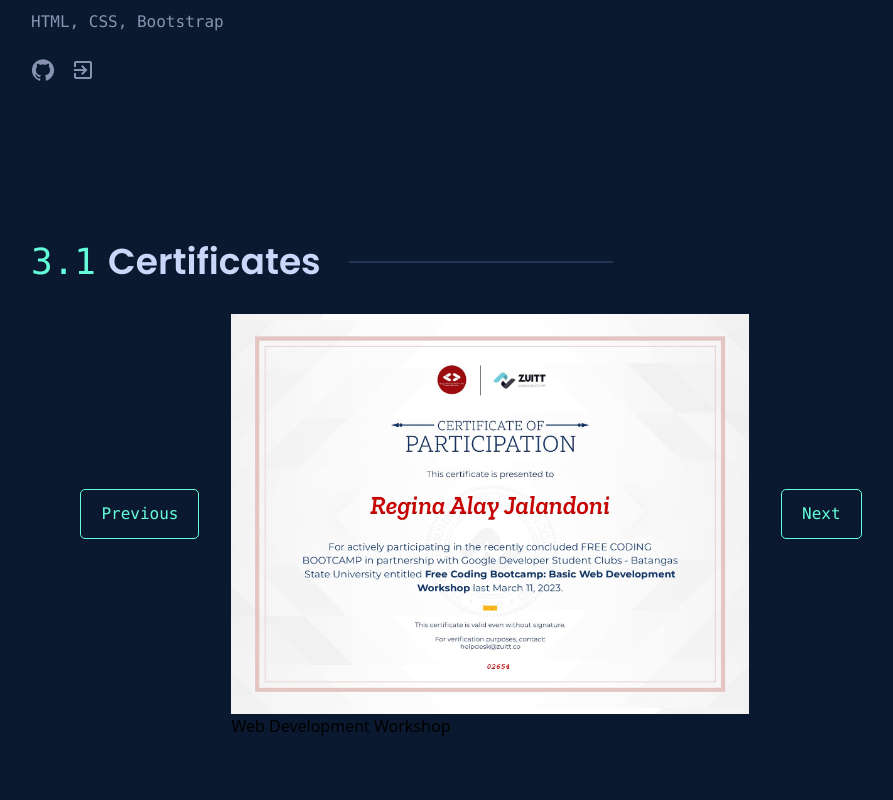
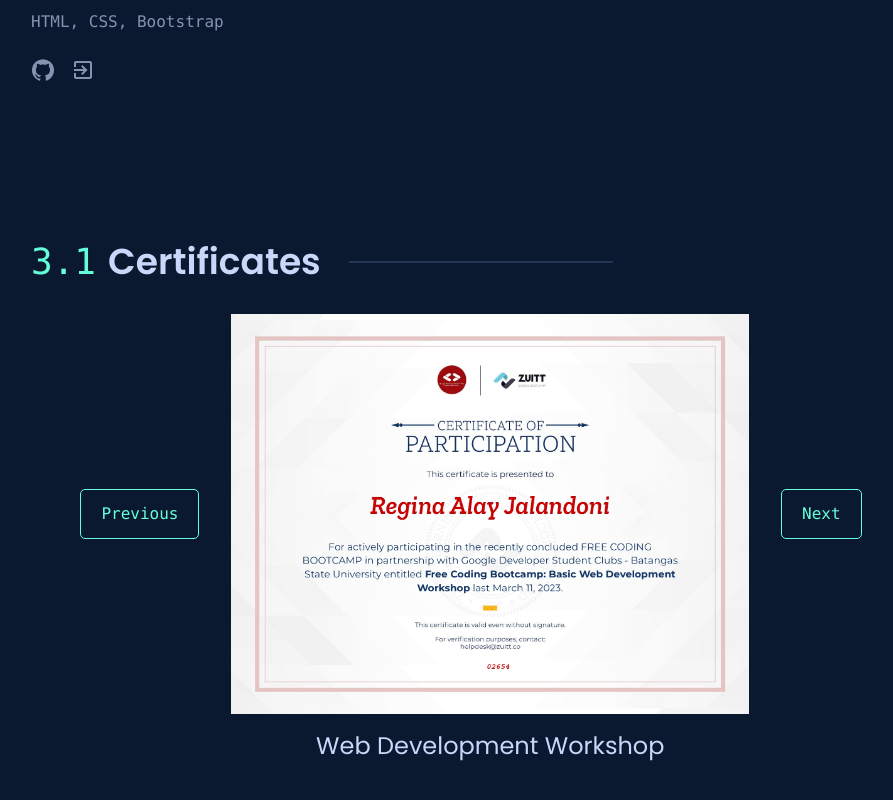
Before and after one commit to novice-is-me/Portfolio, a React (Vite) app: page / in a window 1280 px wide. Shown: the part 4560-5360 px from the top of the page, without its empty margins (169-1062 px from the left). Built offline with nearby package versions, Linux system fonts and the light colour scheme; a web font is replaced by a local one.

Commit message:
Update cert components

```diff
--- a/src/components/SliderComponent.jsx
+++ b/src/components/SliderComponent.jsx
@@ -27,9 +27,9 @@ const SliderComponent = ({cards}) => {
             onClick={prevSlide}
             text={"Previous"}/>
         {visibleCard.map((cert, i) =>{
-            return <div key={i} className='h-full mx-8'>
+            return <div key={i} className='flex flex-col h-full mx-8'>
                 <img src={cert.img} alt="" className='h-full object-cover' />
-                <p>{cert.title}</p>
+                <p className='text-headers font-Poppins text-2xl text-center my-4'>{cert.title}</p>
             </div>
         })}
         <Button className='4'
```
